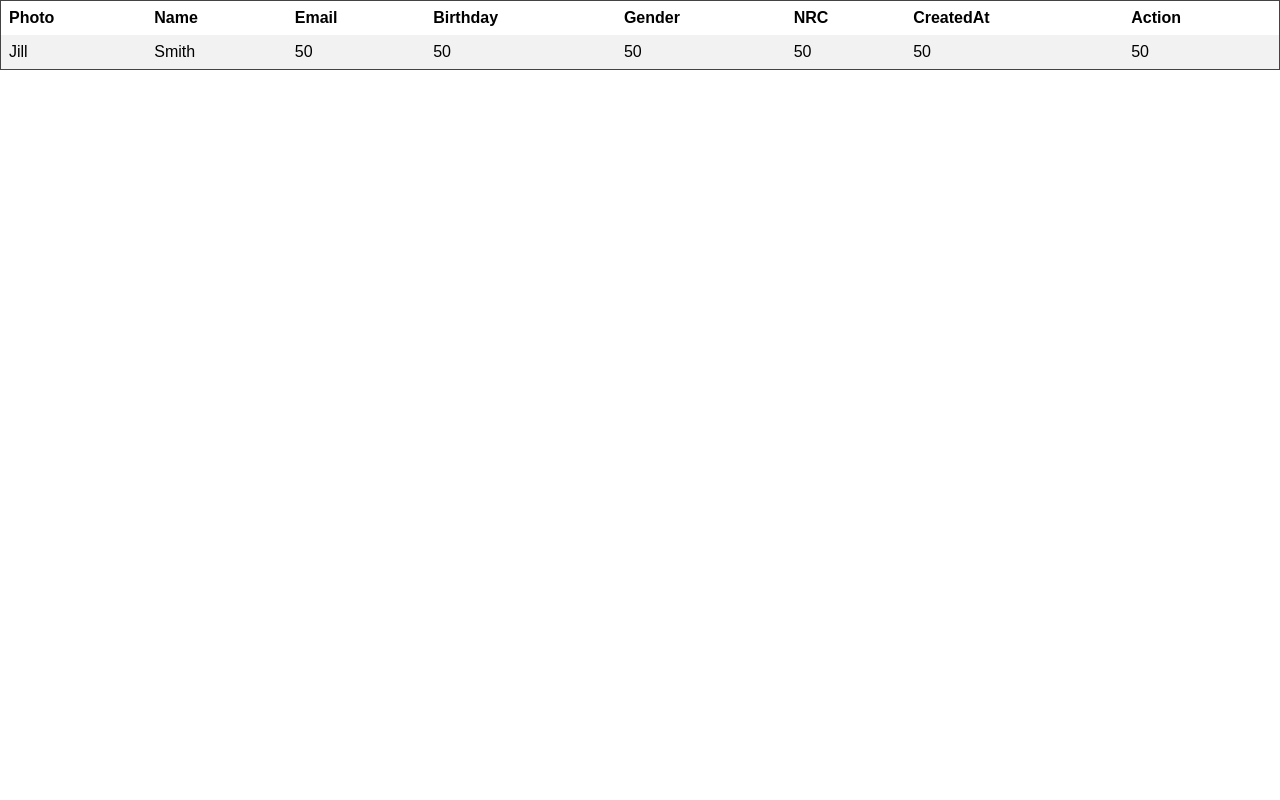
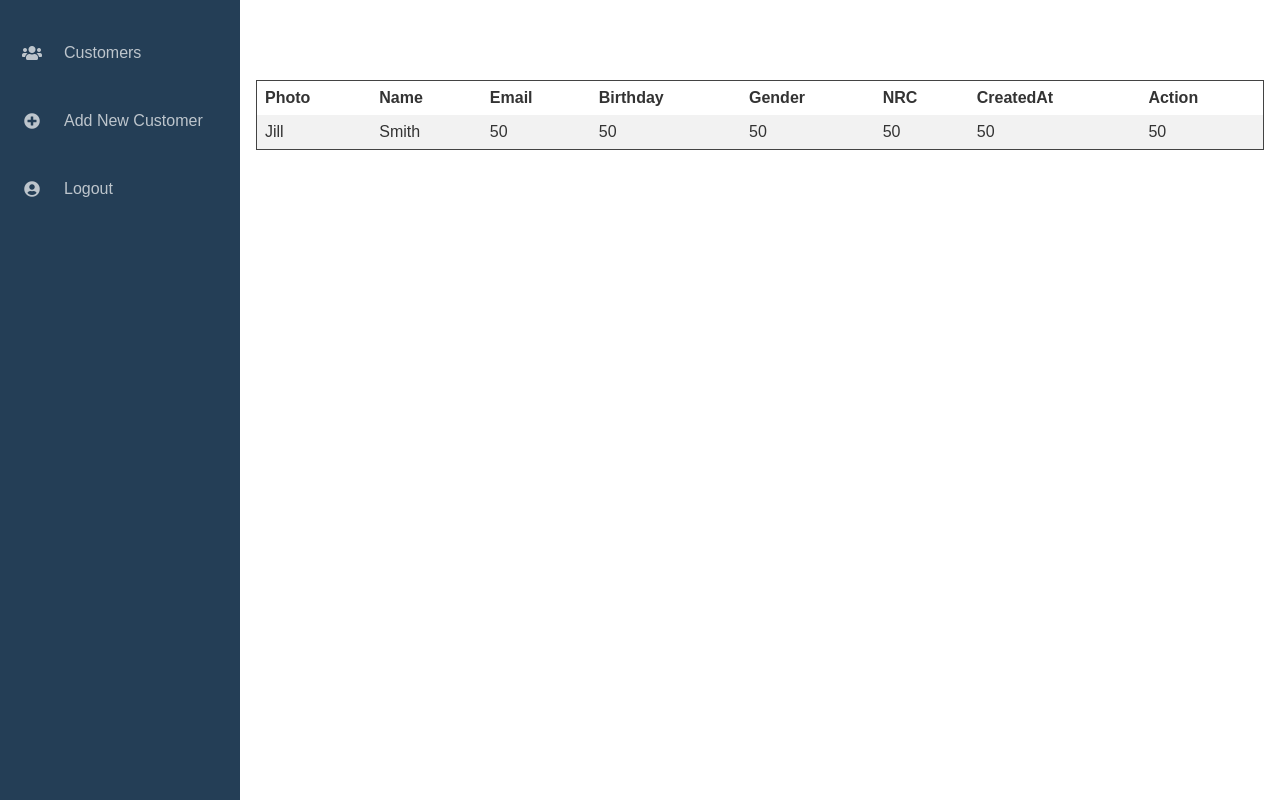
Before and after one commit to khunzinshine/CRM-App, a React (Create React App) app: page /customer/list in a window 1280 px wide. Built offline with nearby package versions, Linux system fonts and the light colour scheme; sample sign-in values are in the browser's storage.

Commit message:
add customer list component

```diff
--- a/src/views/customer-list/CustomerList.js
+++ b/src/views/customer-list/CustomerList.js
@@ -1,8 +1,10 @@
 import React from "react";
+import SideBar from "../../components/sidebar/SideBar";
 import "./CustomerList.css";
 
 const CustomerList = () => {
   return (
+    <SideBar>
       <div style={{ overflowX: "auto" }}>
         <table>
           <tr>
@@ -27,6 +29,7 @@ const CustomerList = () => {
           </tr>
         </table>
       </div>
+    </SideBar>
   );
 };
 
```
Lines whose indentation alone changed are shown as unchanged.
